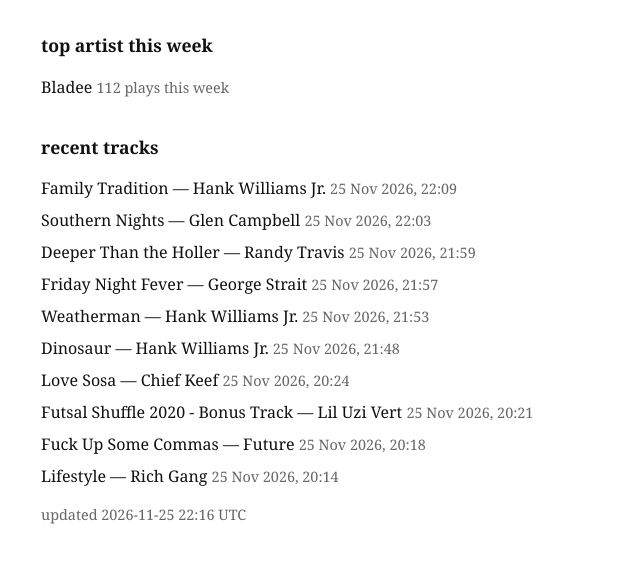
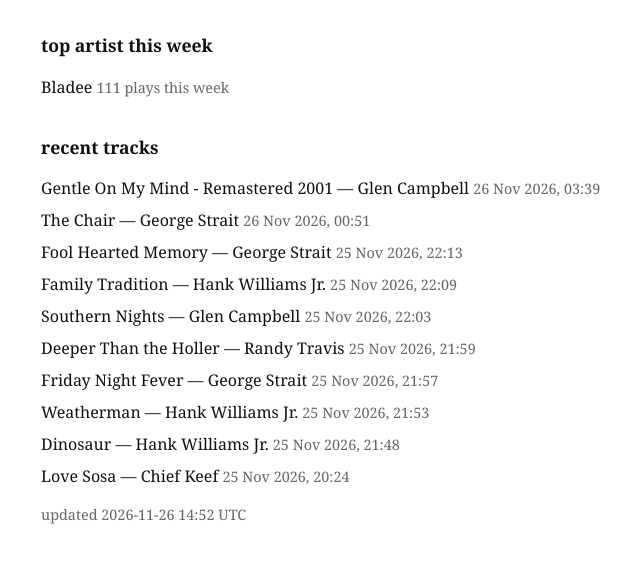
Before and after one commit to nathansimpson2007/blog, a plain HTML site: page music.html in a window 1280 px wide. Shown: the part 127-690 px from the top of the page, without its empty margins (279-919 px from the left). Drawn offline with Linux system fonts and the light colour scheme.

Commit message:
Update music page

```diff
--- a/music.html
+++ b/music.html
@@ -14,11 +14,14 @@
 
 <h2>top artist this week</h2>
 
-<p>Bladee <span class="date">112 plays this week</span></p>
+<p>Bladee <span class="date">111 plays this week</span></p>
 
 <h2>recent tracks</h2>
 
 <ul>
+  <li>Gentle On My Mind - Remastered 2001 — Glen Campbell <span class="date">26 Nov 2026, 03:39</span></li>
+  <li>The Chair — George Strait <span class="date">26 Nov 2026, 00:51</span></li>
+  <li>Fool Hearted Memory — George Strait <span class="date">25 Nov 2026, 22:13</span></li>
   <li>Family Tradition — Hank Williams Jr. <span class="date">25 Nov 2026, 22:09</span></li>
   <li>Southern Nights — Glen Campbell <span class="date">25 Nov 2026, 22:03</span></li>
   <li>Deeper Than the Holler — Randy Travis <span class="date">25 Nov 2026, 21:59</span></li>
@@ -26,12 +29,9 @@
   <li>Weatherman — Hank Williams Jr. <span class="date">25 Nov 2026, 21:53</span></li>
   <li>Dinosaur — Hank Williams Jr. <span class="date">25 Nov 2026, 21:48</span></li>
   <li>Love Sosa — Chief Keef <span class="date">25 Nov 2026, 20:24</span></li>
-  <li>Futsal Shuffle 2020 - Bonus Track — Lil Uzi Vert <span class="date">25 Nov 2026, 20:21</span></li>
-  <li>Fuck Up Some Commas — Future <span class="date">25 Nov 2026, 20:18</span></li>
-  <li>Lifestyle — Rich Gang <span class="date">25 Nov 2026, 20:14</span></li>
 </ul>
 
-<p class="date">updated 2026-11-25 22:16 UTC</p>
+<p class="date">updated 2026-11-26 14:52 UTC</p>
 
 </body>
 </html>
```
